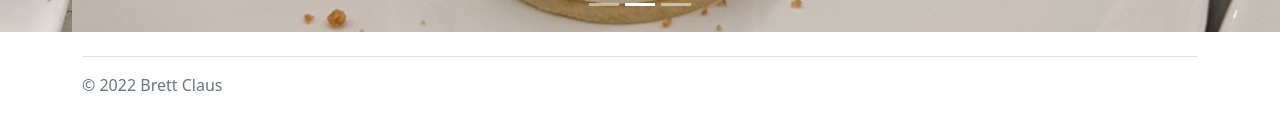
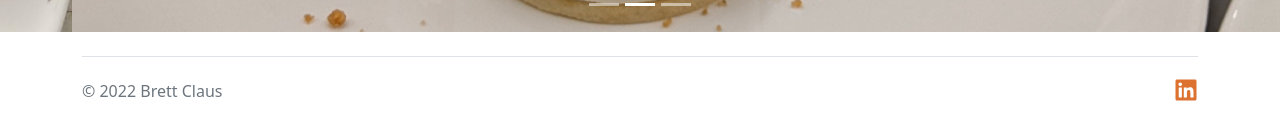
Before and after one commit to katiechurchwell/Brett-Wine-Cheese, a React (Create React App) app: page / in a window 1280 px wide. Shown: the part 664-797 px from the top of the page. Built offline with nearby package versions, Linux system fonts and the light colour scheme.

Commit message:
linkedin icon in footer

```diff
--- a/package.json
+++ b/package.json
@@ -11,6 +11,7 @@
     "react": "^17.0.2",
     "react-bootstrap": "^2.2.2",
     "react-dom": "^17.0.2",
+    "react-icons": "^4.3.1",
     "react-scripts": "5.0.0",
     "react-spring": "^9.4.4",
     "web-vitals": "^2.1.4"
--- a/src/components/Contact/index.js
+++ b/src/components/Contact/index.js
@@ -14,6 +14,11 @@ function ContactForm() {
                             <label className="form-label" for="name">Name</label>
                             <br />
                             <input type="text" className="form-control" name="name" id="name" />
+                        </div>
+                        <div>
+                            <label className="form-label" for="email">Email</label>
+                            <br />
+                            <input type="email" className="form-control" name="email" id="email" />
                         </div>
                         <div>
                             <label className="form-label">Comments</label>
--- a/src/components/Footer/index.js
+++ b/src/components/Footer/index.js
@@ -1,4 +1,5 @@
 import React from 'react';
+import { FaLinkedin } from 'react-icons/fa';
 
 function Footer() {
     return (
@@ -8,6 +9,9 @@ function Footer() {
                     <div class="col-md-4 d-flex align-items-center">
                         <span class="text-muted">© 2022 Brett Claus</span>
                     </div>
+                    <div>
+                   <h4><a href="https://www.linkedin.com/in/brett-claus-09644049/">< FaLinkedin /></a></h4>
+                    </div>
                 </footer>
             </div>
         </>
```
Also changed, not shown: 1 other file (tests, documents, lock files or other folders).
